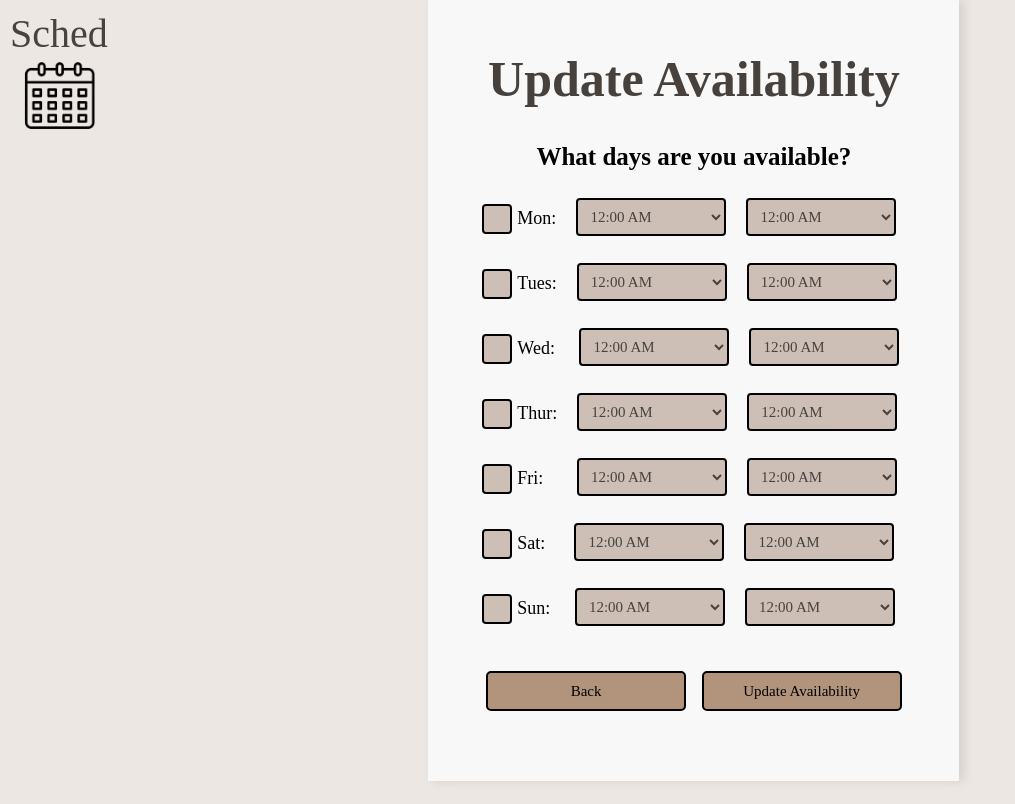
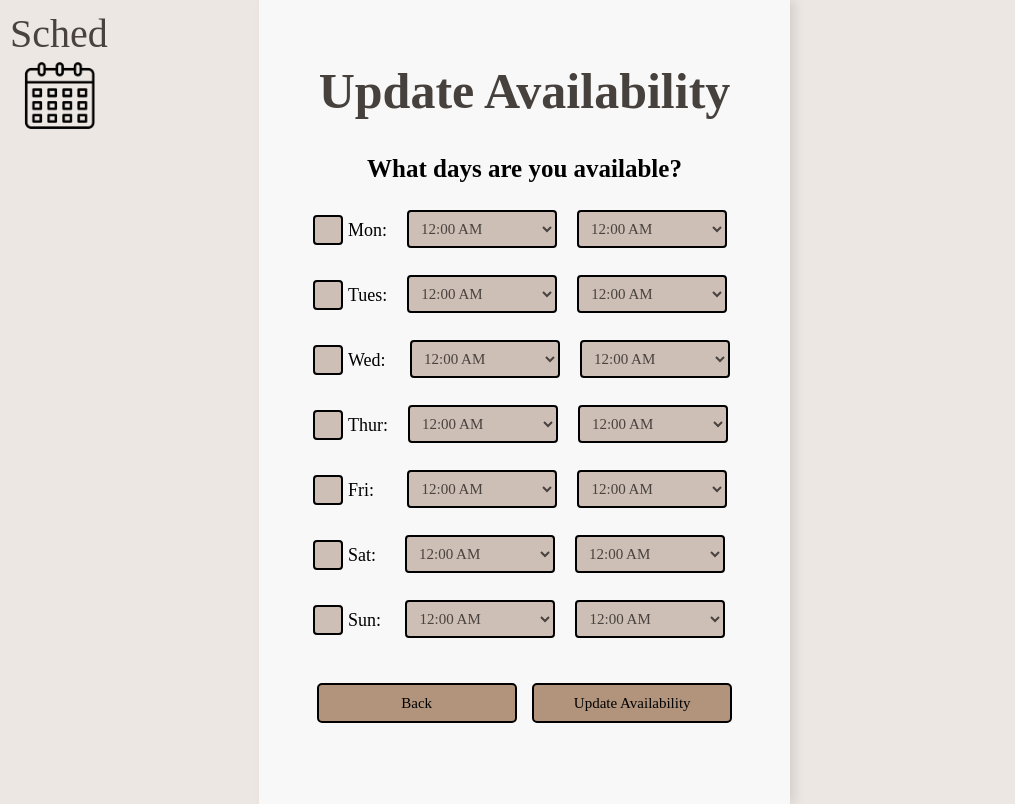
Before and after one commit to matt0125/Scheduler, a React (Create React App) app in the folder web/: page /update-availability/1 in a window 1280 px wide. Shown: the whole page, without its empty margins (0-1015 px from the left). Built offline with nearby package versions, Linux system fonts and the light colour scheme.

Commit message:
more small styling changes

```diff
--- a/web/src/pages/UpdateAvailability.js
+++ b/web/src/pages/UpdateAvailability.js
@@ -142,7 +142,7 @@ const UpdateAvailability = () => {
   return (
     <Container className="update-Avail-Page">
       <Row className="justify-content-center align-items-center full-height">
-        <Col xs={12} md={2}>
+        <Col xs={12} md={2} className="d-flex align-items-center">
           <div className="logo-container">
             <h1>Sched</h1>
             <img src={logo} alt="sched logo" className="logo"></img>
--- a/web/src/styles/UpdateAvailability.css
+++ b/web/src/styles/UpdateAvailability.css
@@ -174,8 +174,10 @@
     justify-content: center;
     align-items: center;
     margin: auto;
+    margin-right: 490px;
     max-width: 600px;
     max-height: 100%;
+    min-height: 88vh;
     box-shadow: 5px 0 10px rgba(0, 0, 0, 0.1);
 }
 
```
